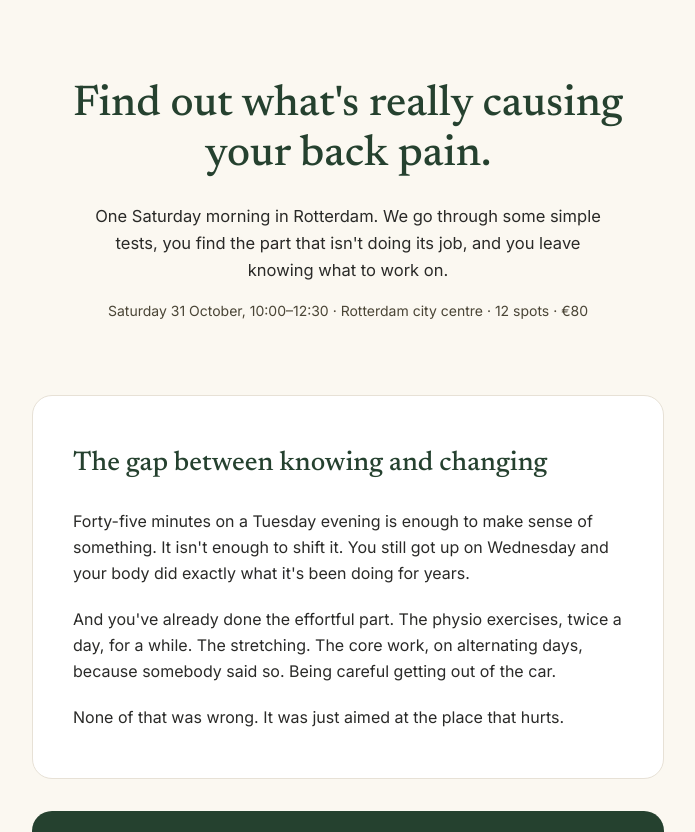
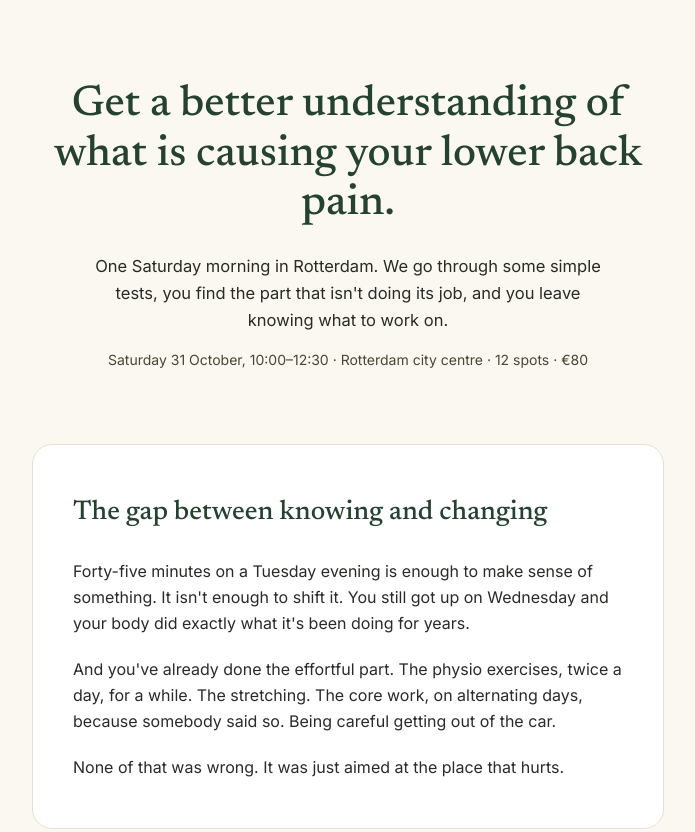
Before and after one commit to VinPOPFrance/James, a Next.js app: page /workshop in a window 1280 px wide. Shown: the top 832 px of the page, without its empty margins (292-987 px from the left). Built offline with nearby package versions, Linux system fonts and the light colour scheme; no server answers.

Commit message:
Revise workshop page hero text for clarity and engagement

```diff
--- a/src/app/workshop/page.tsx
+++ b/src/app/workshop/page.tsx
@@ -50,7 +50,8 @@ export default function WorkshopPage() {
         {/* 1. HERO · open on the cream backdrop */}
         <section className="pb-6 text-center md:pb-10">
           <h1 className="mb-6 font-voice text-[clamp(1.9rem,5.4vw,2.7rem)] font-medium leading-[1.15] text-[#25412F]">
-            Find out what&apos;s really causing your back pain.
+            Get a better understanding of what is causing your lower back
+            pain.
           </h1>
           <p className="mx-auto mb-4 max-w-lg text-[16.5px] leading-relaxed text-[#2A2A28]">
             One Saturday morning in Rotterdam. We go through some simple
```
